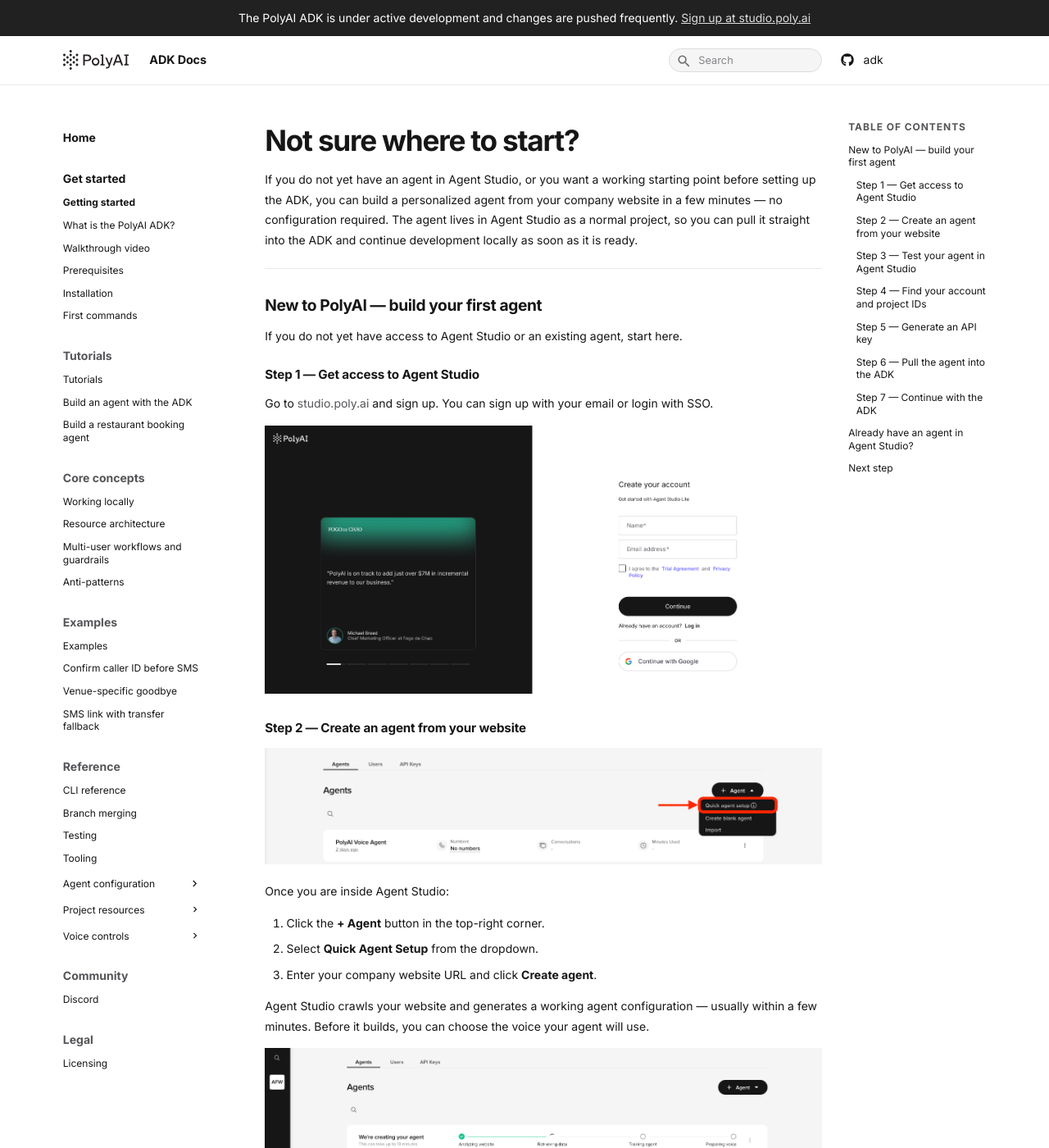
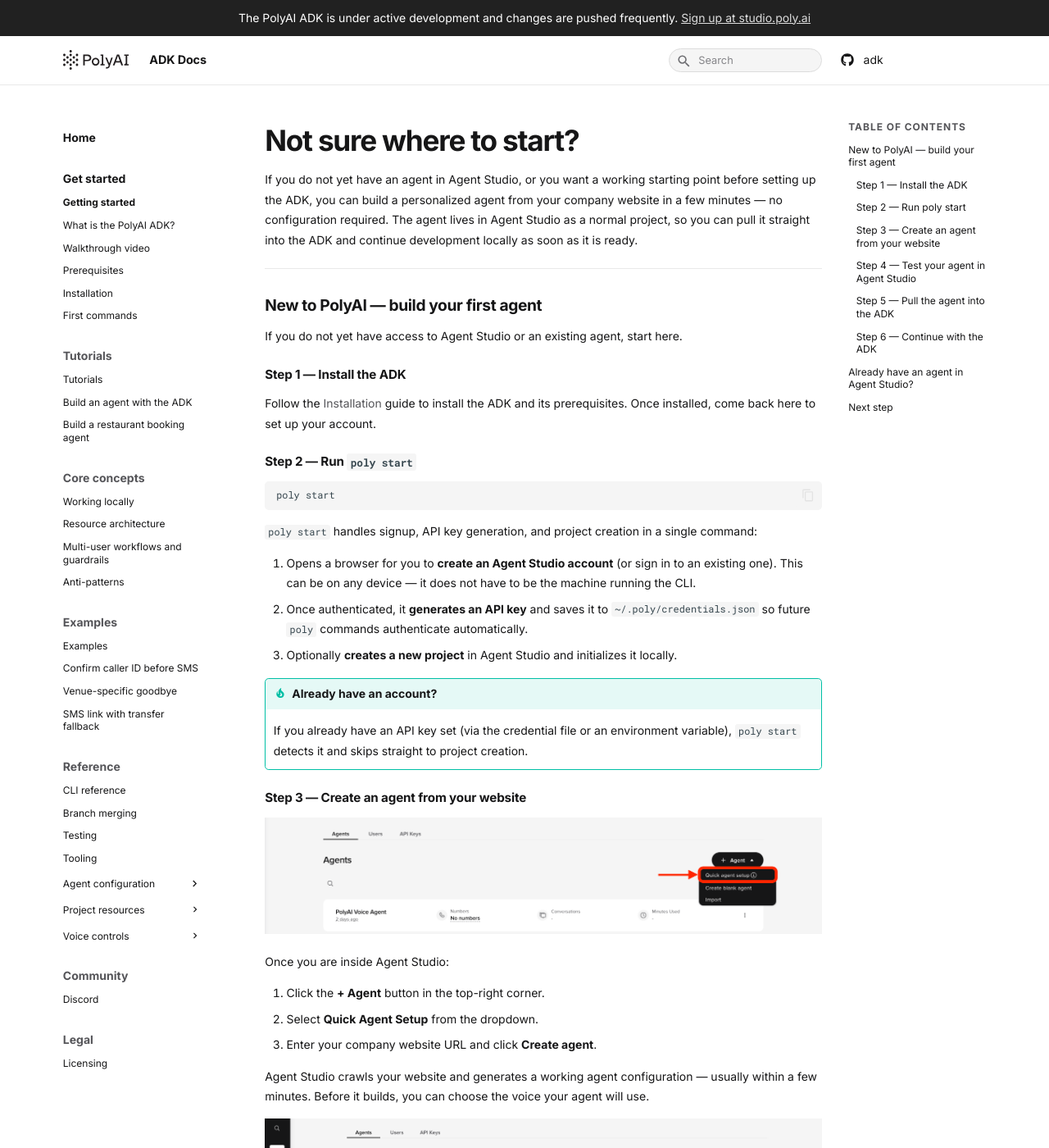
Before and after one commit to polyai/adk, an MkDocs documentation site: the page built from docs/docs/get-started/get-started.md, in a window 1280 px wide and 1400 px high. Shown: the whole window at 82% size. Built offline with MkDocs 1.6.1 and Material for MkDocs 9.7.7, drawn with Linux system fonts in a browser that asks for light colours; some of the changed text lies outside the part shown.

Commit message:
docs: update getting started pages for poly start and credential file
Rework the getting started flow to lead with `poly start` as the
primary onboarding path. Manual API key setup via env vars is kept as
an alternative for existing users.

- get-started.md: collapse Steps 1-5 (manual signup, find IDs, generate
  key) into a single `poly start` step
- prerequisites.md: add Option A (poly start) / Option B (manual) for
  API key setup, document credential resolution order
- installation.md: point "Set your API key" at poly start, note
  credential file fallback in per-region keys section

Co-Authored-By: Claude Opus 4.6 <noreply@anthropic.com>

````diff
--- a/docs/docs/get-started/get-started.md
+++ b/docs/docs/get-started/get-started.md
@@ -13,13 +13,26 @@ If you do not yet have an agent in Agent Studio, or you want a working starting
 
 If you do not yet have access to Agent Studio or an existing agent, start here.
 
-### Step 1 — Get access to Agent Studio
+### Step 1 — Install the ADK
 
-Go to [studio.poly.ai](https://studio.poly.ai) and sign up. You can sign up with your email or login with SSO.
+Follow the [Installation](./installation.md) guide to install the ADK and its prerequisites. Once installed, come back here to set up your account.
 
-![Agent Studio sign up for the first time](../assets/agent-studio-login.png)
+### Step 2 — Run `poly start`
 
-### Step 2 — Create an agent from your website
+```bash
+poly start
+```
+
+`poly start` handles signup, API key generation, and project creation in a single command:
+
+1. Opens a browser for you to **create an Agent Studio account** (or sign in to an existing one). This can be on any device — it does not have to be the machine running the CLI.
+2. Once authenticated, it **generates an API key** and saves it to `~/.poly/credentials.json` so future `poly` commands authenticate automatically.
+3. Optionally **creates a new project** in Agent Studio and initializes it locally.
+
+!!! tip "Already have an account?"
+    If you already have an API key set (via the credential file or an environment variable), `poly start` detects it and skips straight to project creation.
+
+### Step 3 — Create an agent from your website
 
 ![Quick setup button Agent Studio](../assets/quick-agent-setup.png)
 
@@ -37,31 +50,15 @@ Agent Studio crawls your website and generates a working agent configuration —
 
     Agent Studio populates **topics** (knowledge base entries) and basic **agent settings** (personality, role, rules) from your website's public content. This gives you an agent that knows about your company and can answer questions — but it does not generate flows, variants, entities, handoffs, or integrations. Those are for you to build locally with the ADK. Everything that is generated is standard ADK-compatible configuration and fully editable once pulled down.
 
-### Step 3 — Test your agent in Agent Studio
+### Step 4 — Test your agent in Agent Studio
 
 ![Completed lite builder](../assets/setup-agent.png)
 
 Once the agent is ready, test it inside Agent Studio to confirm it's filled in with information as expected. This gives you a working baseline before you move to local development.
 
-### Step 4 — Find your account and project IDs
+### Step 5 — Pull the agent into the ADK
 
-To pull the agent into the ADK, you need two identifiers from Agent Studio. You can find them in the URL when your project is open:
-
-~~~
-https://studio.poly.ai/<account_id>/<project_id>/...
-~~~
-
-Copy both values — you will need them in the next step.
-
-### Step 5 — Generate an API key
-
-![Go back to key](../assets/go-back-to-key.png)
-
-The ADK uses an API key to authenticate with Agent Studio. Click **Back to agents** to return to your **workspace**, then follow the steps in [Prerequisites — Generate API key](./prerequisites.md#generate-api-key) to create and export your key.
-
-### Step 6 — Pull the agent into the ADK
-
-Once the [ADK is installed](./installation.md), link your local folder to the project:
+If `poly start` already created and initialized a project for you, skip this step. Otherwise, link your local folder to the project:
 
 ```bash
 poly init
@@ -71,7 +68,7 @@ poly init
 
 You now have a fully editable local copy of your agent.
 
-### Step 7 — Continue with the ADK
+### Step 6 — Continue with the ADK
 
 From here, the standard ADK workflow applies. You can:
 
@@ -97,13 +94,14 @@ From here, the standard ADK workflow applies. You can:
 
 If you already have an agent in Agent Studio — built in the browser editor, by a PolyAI team, or using any other method — you can connect it directly to the ADK. The ADK connects to any existing Agent Studio project using the same `poly init` + `poly pull` workflow described above.
 
-1. Complete [Prerequisites](./prerequisites.md) to generate your API key and install local tools.
+1. Complete [Prerequisites](./prerequisites.md) to install local tools.
 2. Follow [Installation](./installation.md) to install the ADK.
-3. Run:
+3. Run `poly start` to sign in and save your API key, or set it manually (see [Prerequisites — API key](./prerequisites.md#authenticate-with-an-api-key)).
+4. Run:
 
-    ~~~bash
+    ```bash
     poly init
-    ~~~
+    ```
 
     `poly init` shows interactive dropdowns to pick your project. See [First commands](./first-commands.md) for details.
 
````
Also changed, not shown: docs/docs/get-started/installation.md (+22 -16 lines), docs/docs/get-started/prerequisites.md (+30 -11 lines).
